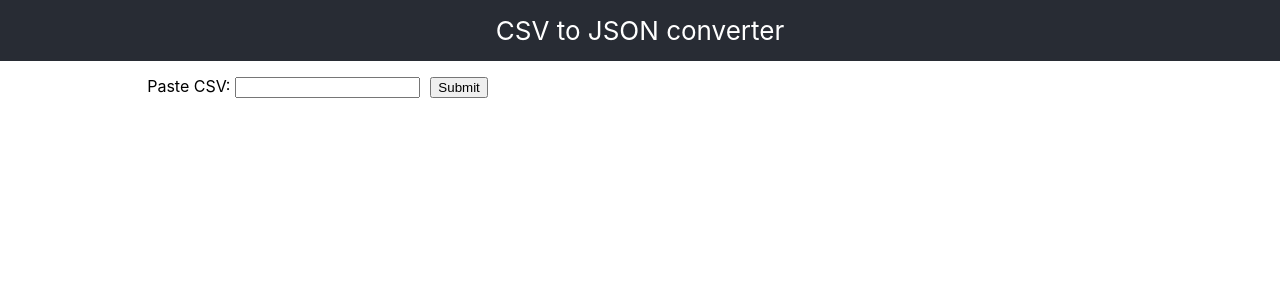
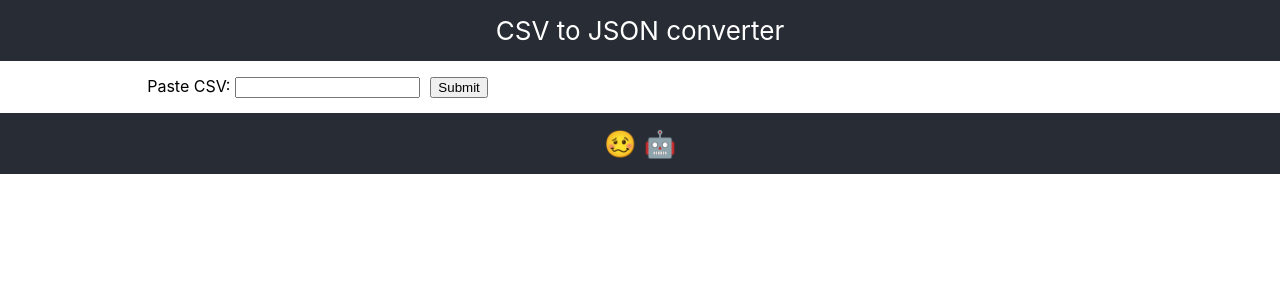
Before and after one commit to cMikolai/csv-to-json-converter, a React (Create React App) app: page / in a window 1280 px wide. Shown: the top 300 px of the page. Built offline with nearby package versions, Linux system fonts and the light colour scheme.

Commit message:
add footer component

```diff
--- a/src/App.js
+++ b/src/App.js
@@ -3,6 +3,7 @@ import React from 'react';
 import Header from './components/Header';
 import Input from './components/Input';
 import Output from './components/Output';
+import Footer from './components/Footer';
 
 class App extends React.Component {
   constructor(props) {
@@ -36,6 +37,7 @@ class App extends React.Component {
           <Output
             value={this.state.value} />
         </div>
+        <Footer />
       </div>
     );
   }
--- /dev/null
+++ b/src/components/Footer.js
@@ -0,0 +1,7 @@
+const Footer = () => (
+  <footer className="App-header">
+     🥴 🤖
+  </footer>
+)
+
+export default Footer
```
